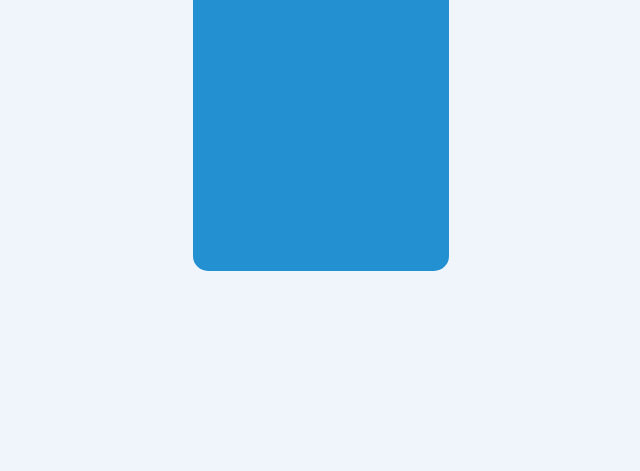
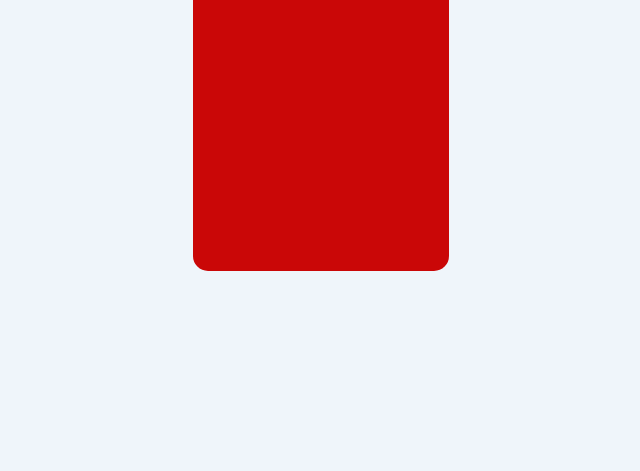
Before and after one commit to Kuhu-tech/todoo, a plain HTML site: page index.html in a window 1280 px wide. Shown: the part 329-800 px from the top of the page, without its empty margins (319-959 px from the left). Drawn offline with Linux system fonts and the light colour scheme.

Commit message:
background color blue to red

```diff
--- a/htmlm.css
+++ b/htmlm.css
@@ -17,7 +17,7 @@ background-color: rgb(239, 245, 250);
 }
 .container{
    border-radius: 15px;
-   background-color: rgb(35, 145, 209);
+   background-color: rgb(202, 7, 7);
    width: 20vw;
    height: 50vh;
 
```
